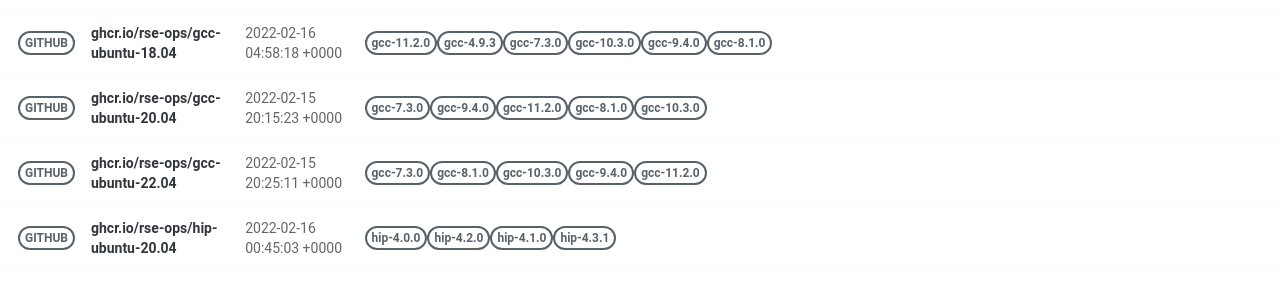
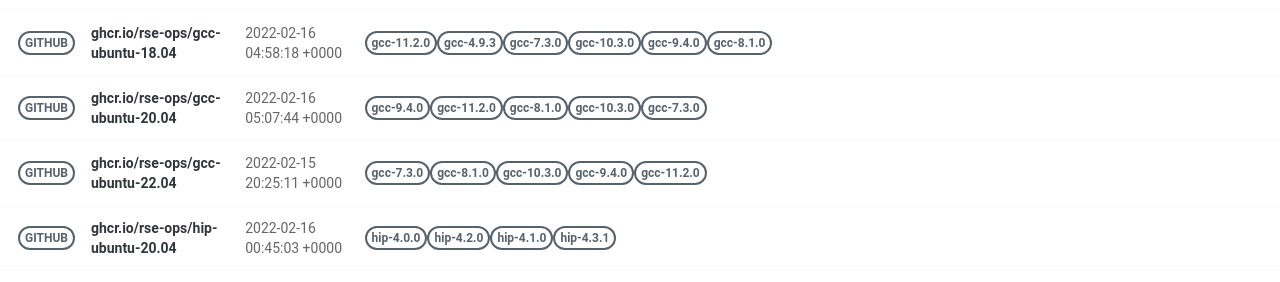
Before and after one commit to rse-ops/docker-images, a Jekyll site: the page built from pages/index.md, in a window 1280 px wide. Shown: the part 581-863 px from the top of the page. Built offline with Jekyll 4.4.1, drawn with Linux system fonts in a browser that asks for light colours; nearby versions of some CDN libraries.

Commit message:
Automated push to update library 2022-02-16

```diff
--- a/_library/ghcr.io-rse-ops-gcc-ubuntu-20.04.md
+++ b/_library/ghcr.io-rse-ops-gcc-ubuntu-20.04.md
@@ -1,14 +1,11 @@
 ---
 layout: container
 name: ghcr.io/rse-ops/gcc-ubuntu-20.04
-updated_at: 2022-02-15 20:15:23.794957
+updated_at: 2022-02-16 05:07:44.945317
 
 
 container_url: https://github.com/orgs/rse-ops/packages/container/package/gcc-ubuntu-20.04
 versions:
- - tag: gcc-7.3.0
-   dockerfile: https://github.com/rse-ops/docker-images/blob/main/ubuntu/gcc/Dockerfile
-   manifest: https://crane.ggcr.dev/manifest/ghcr.io/rse-ops/gcc-ubuntu-20.04:gcc-7.3.0
  - tag: gcc-9.4.0
    dockerfile: https://github.com/rse-ops/docker-images/blob/main/ubuntu/gcc/Dockerfile
    manifest: https://crane.ggcr.dev/manifest/ghcr.io/rse-ops/gcc-ubuntu-20.04:gcc-9.4.0
```
Also changed, not shown: other parts of _library/ghcr.io-rse-ops-gcc-ubuntu-20.04.md (+3 -0 lines).
